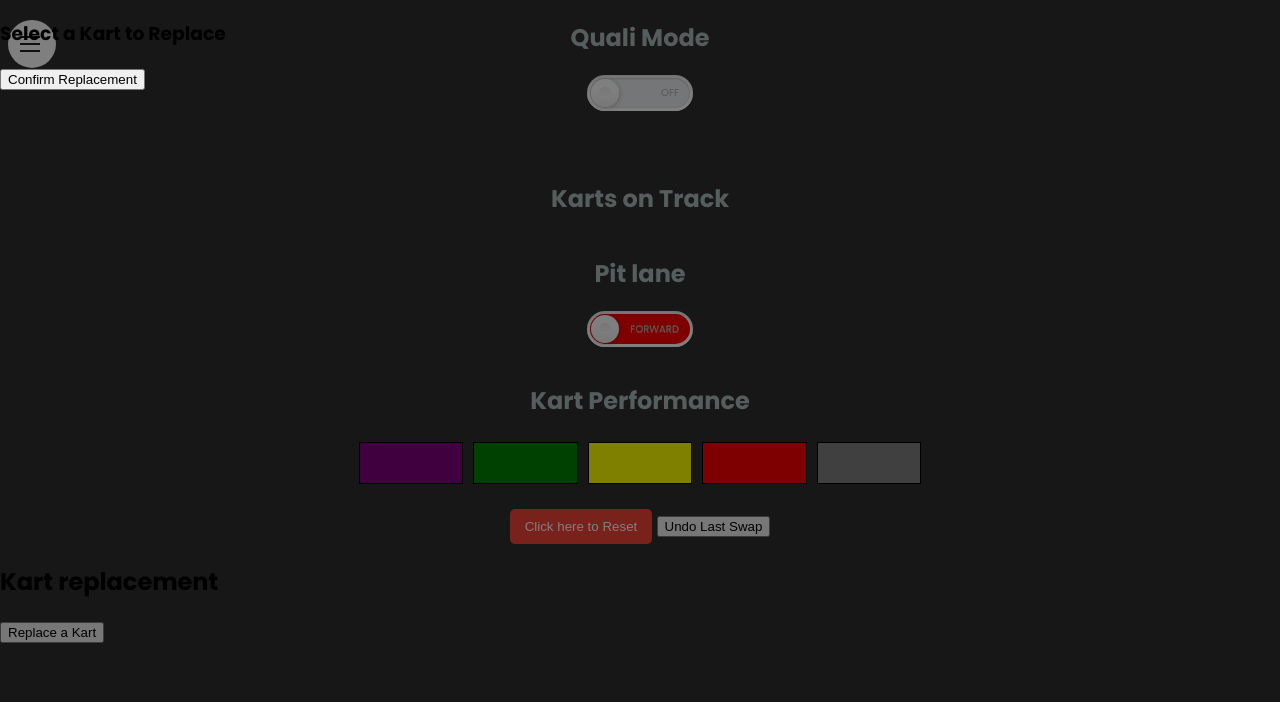
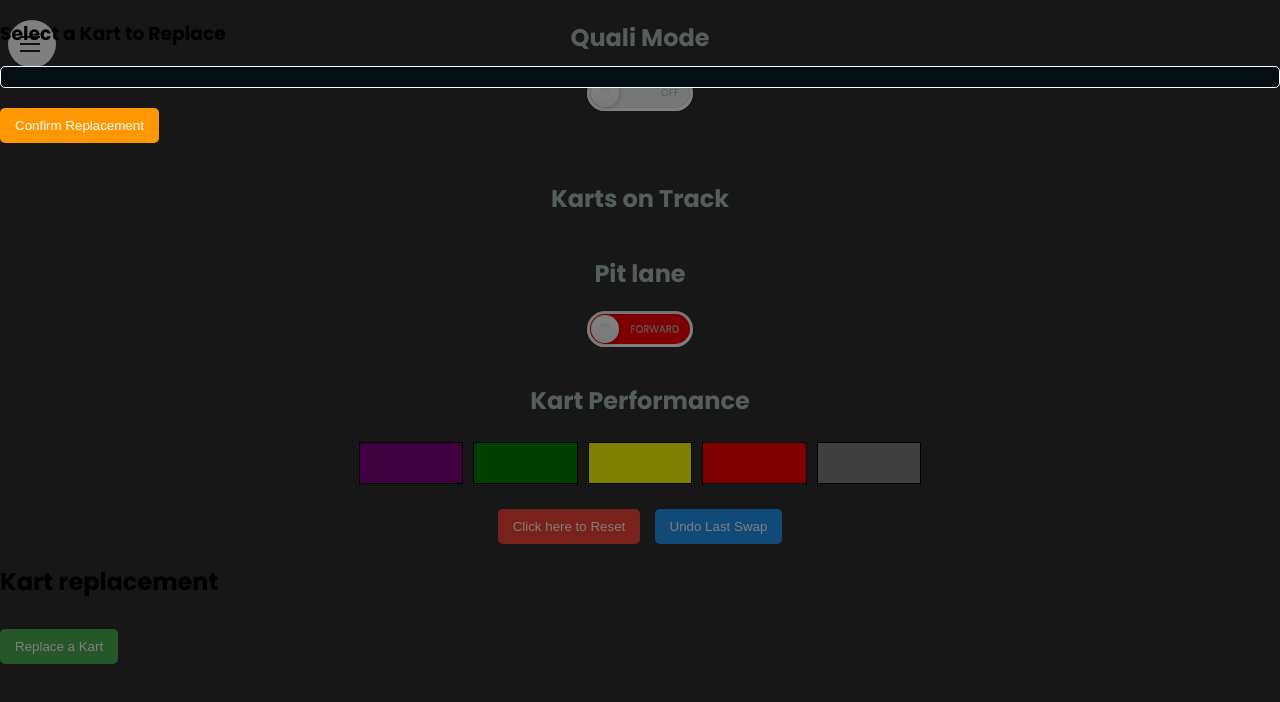
Before and after one commit to TreBob87/OrakenWebsite, a website with bundled scripts: page kartdrome.html in a window 1280 px wide. Both pictures are taken after a click on the button "Replace a Kart". Built offline with nearby package versions, Linux system fonts and the light colour scheme; no server answers.

Commit message:
added styling and changed functionality of replaced karts id assignments

```diff
--- a/kartdrome.css
+++ b/kartdrome.css
@@ -170,6 +170,21 @@ a:active {
 
 #resetButton:hover {
     background-color: #d32f2f;
+}
+
+/* New Undo Button Styling */
+#undoSwapButton {
+    padding: 10px 15px;
+    background-color: #2196F3;
+    color: white;
+    border: none;
+    border-radius: 5px;
+    cursor: pointer;
+    margin-left: 10px;
+}
+
+#undoSwapButton:hover {
+    background-color: #1976D2;
 }
 
 .qualiMode h2 {
@@ -431,4 +446,43 @@ a:active {
     background-color: #d32f2f;
 }
 
-/* The rest of your CSS for nav, a, .navicon, #resetButton, etc. remains unchanged */
+/* New Styling for Replacement and Undo Controls */
+
+/* Replace Kart Button */
+#replaceKartButton {
+    padding: 10px 15px;
+    background-color: #4CAF50;
+    color: white;
+    border: none;
+    border-radius: 5px;
+    cursor: pointer;
+    margin-top: 10px;
+}
+#replaceKartButton:hover {
+    background-color: #388E3C;
+}
+
+/* Kart Selection Container */
+#kartSelectionContainer {
+    padding: 10px;
+    max-height: 300px;
+    overflow-y: auto;
+    background-color: #051014;
+    border: 1px solid #ffffff;
+    border-radius: 5px;
+    margin: 10px 0;
+}
+
+/* Confirm Replacement Button */
+#confirmReplacementButton {
+    padding: 10px 15px;
+    background-color: #FF9800;
+    color: white;
+    border: none;
+    border-radius: 5px;
+    cursor: pointer;
+    margin-top: 10px;
+}
+#confirmReplacementButton:hover {
+    background-color: #F57C00;
+}
--- a/kartdrome.js
+++ b/kartdrome.js
@@ -69,7 +69,7 @@ async function loadKartCounts() {
 }
 
 let selectedKartBox = null;
-let replacementIdCounter = 70;
+let replacementIdCounter = 1;
 let checked;
 let selectedColor = '';
 let lastClickedBox = { track: null, pit: null };
@@ -251,7 +251,7 @@ async function resetColors() {
             document.getElementById('kartsInPit').innerHTML = '';
             createBoxes('kartsOnTrack', validKartsOnTrackCount);
             createBoxes('kartsInPit', validKartsInPitCount);
-            replacementIdCounter = 70;
+            replacementIdCounter = 1;
         } catch (error) {
             console.error('Failed to reset colors:', error);
         }
@@ -492,7 +492,7 @@ replaceKartButton.addEventListener('click', function () {
 
 confirmReplacementButton.addEventListener('click', function () {
     if (selectedKartBox) {
-        selectedKartBox.setAttribute('data-car-id', replacementIdCounter.toString());
+        selectedKartBox.setAttribute('data-car-id', "r" + replacementIdCounter.toString());
         selectedKartBox.style.backgroundColor = 'grey';
         replacementIdCounter++;
         const teamNumber = selectedKartBox.textContent;
```
